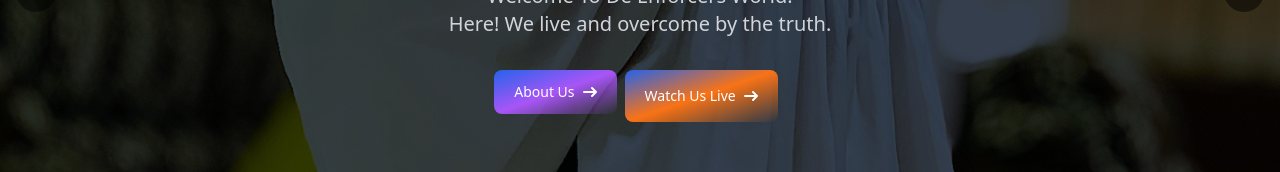
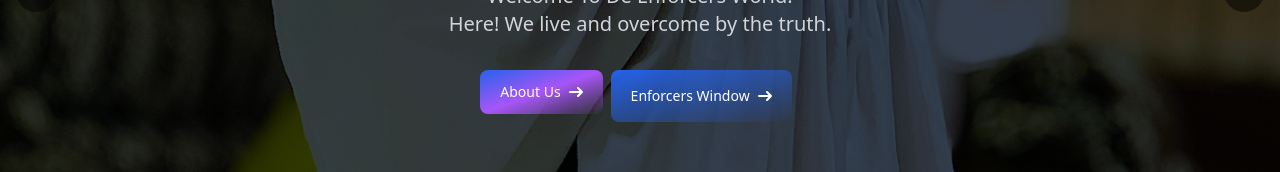
Before and after one commit to flemzin1/DeEnforcersWorld, a React (Vite) app: page / in a window 1280 px wide. Shown: the part 472-644 px from the top of the page. Built offline with nearby package versions, Linux system fonts and the light colour scheme.

Commit message:
live change

```diff
--- a/src/components/HomeCarousel.tsx
+++ b/src/components/HomeCarousel.tsx
@@ -3,8 +3,8 @@ import React, { useState, useEffect } from 'react';
 const HomeCarousel: React.FC = () => {
   const [currentSlide, setCurrentSlide] = useState(0);
   const [isPaused, setIsPaused] = useState(false);
-  const isLive = true; // Change to true if live streaming is active
-  const liveStreamUrl = "https://www.facebook.com/share/v/17C6Y33sYw/?mibextid=wwXIfr";
+  const isLive = false; // Change to true if live streaming is active
+  const liveStreamUrl = "";
   const logoUrl1 = "/img/enforcer1.png";
   const logoUrl2 = "/img/enforcer2.png";
 
```
